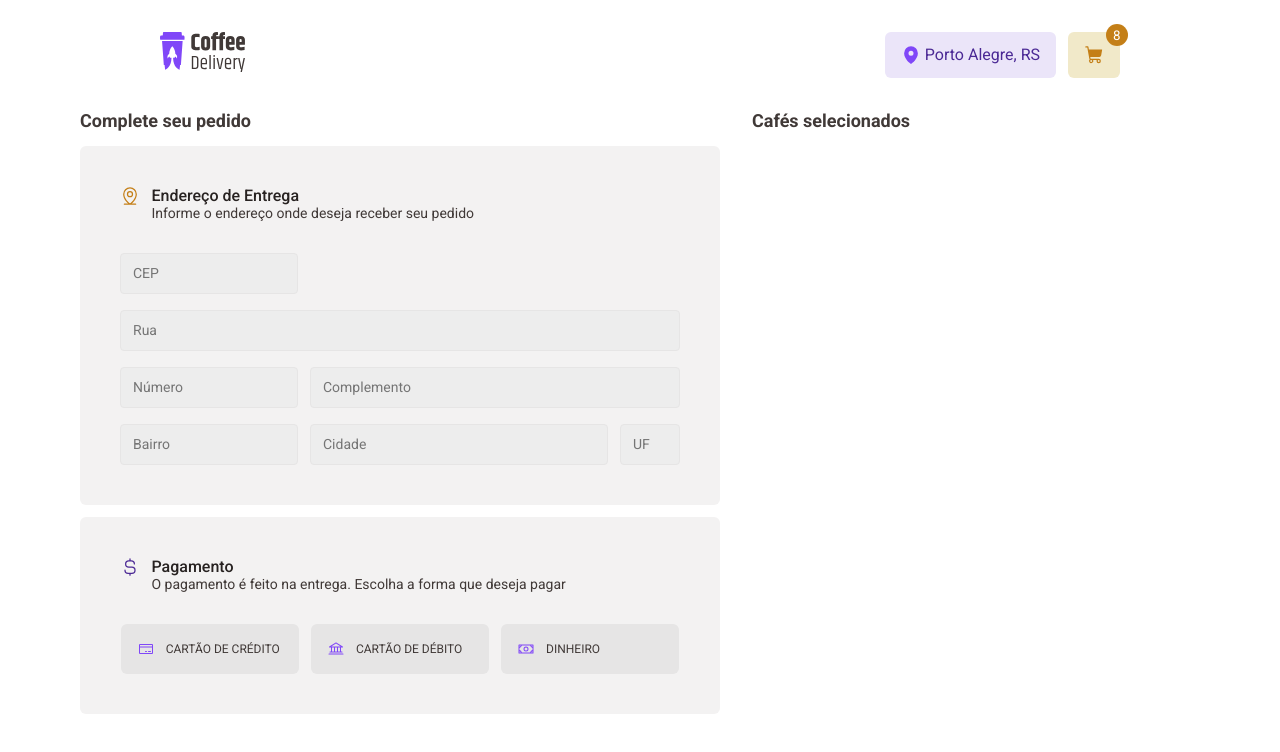
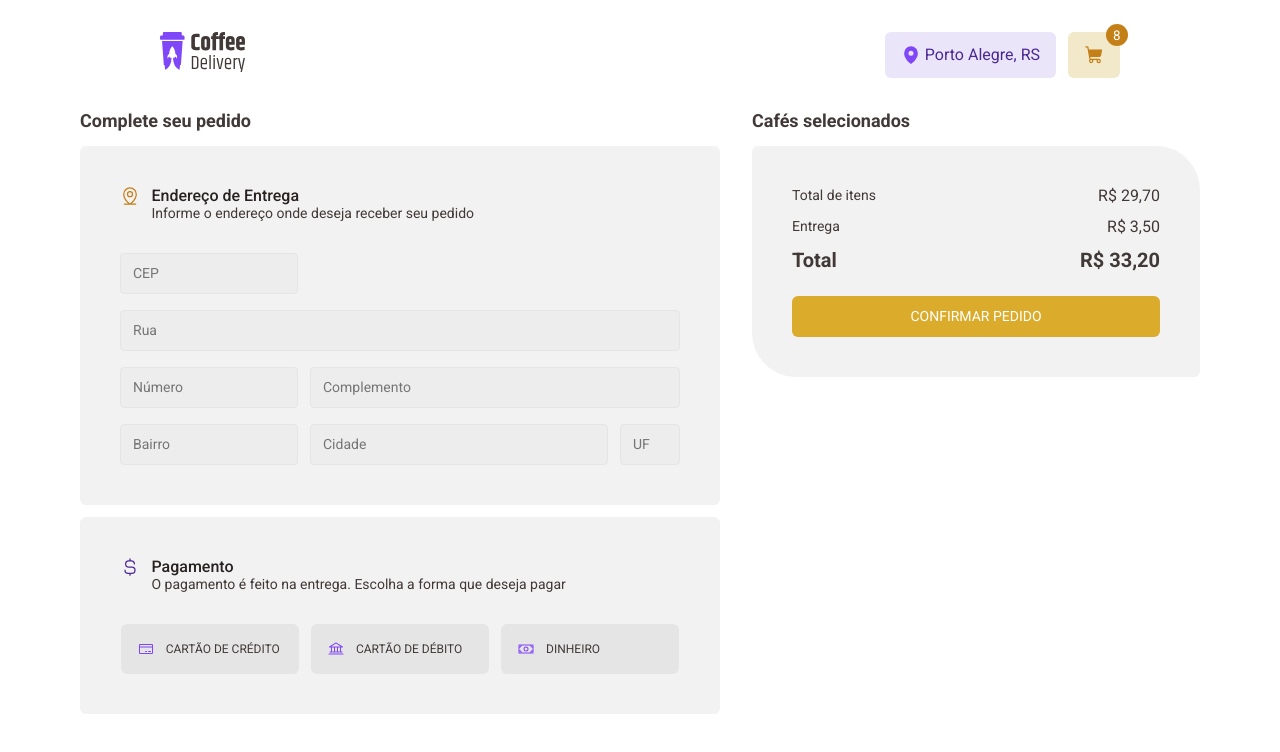
Before and after one commit to JoseLeandroNascimento/coffeeDelivery, a React (Vite) app: page /payment in a window 1280 px wide. Shown: the top 752 px of the page. Built offline with nearby package versions, Linux system fonts and the light colour scheme.

Commit message:
feat:resumo de info de pagamento

```diff
--- a/src/pages/home/style.ts
+++ b/src/pages/home/style.ts
@@ -1,5 +1,6 @@
 import styled from "styled-components"
 import background from "../../assets/background-header.svg"
+import { ButtonBase } from "../../styles/global"
 
 
 
@@ -8,16 +9,7 @@ export const Header = styled.header`
     justify-content: space-between;
     padding: 2rem 10rem;
 `
-export const ButtonBase = styled.button`
-    border: 0;
-    padding: .8rem 1rem;
-    border-radius: 6px;
-    display: flex;
-    align-items: center;
-    justify-content: center;
-    cursor: pointer;
 
-`
 
 export const LocaleIndicator = styled(ButtonBase)`
 
--- /dev/null
+++ b/src/pages/payment/components/ResumoPedido/index.tsx
@@ -0,0 +1,29 @@
+import { ButtonConfirmPedido, InfoPedidoContainer, LabelInfoPedido, ResumoInfoContainer, ResumoPedidoContainer, TotalPedido } from "./style";
+
+
+export function ResumoPedido() {
+
+    return (
+        <ResumoPedidoContainer>
+            <ResumoInfoContainer>
+                <InfoPedidoContainer>
+                    <LabelInfoPedido>
+                        <span className="label">Total de itens</span>
+                        <span className="valor">R$ 29,70</span>
+                    </LabelInfoPedido>
+                    <LabelInfoPedido>
+                        <span className="label">Entrega</span>
+                        <span className="valor">R$ 3,50</span>
+                    </LabelInfoPedido>
+                    <TotalPedido>
+                        <span className="label">Total</span>
+                        <span className="valor">R$ 33,20</span>
+                    </TotalPedido>
+                </InfoPedidoContainer>
+                <ButtonConfirmPedido>
+                    CONFIRMAR PEDIDO
+                </ButtonConfirmPedido>
+            </ResumoInfoContainer>
+        </ResumoPedidoContainer>
+    )
+}
--- /dev/null
+++ b/src/pages/payment/components/ResumoPedido/style.ts
@@ -0,0 +1,66 @@
+import styled from "styled-components";
+import { ButtonBase } from "../../../../styles/global";
+
+
+export const ResumoPedidoContainer = styled.div`
+
+    background-color: ${props => props.theme["gray-200"]};
+    border-radius: 6px 44px 6px 44px;
+    padding: 2.5rem;
+    width: 28rem;
+    max-height: 31.125rem;
+
+`
+
+export const ResumoInfoContainer = styled.div`
+
+    display: flex;
+    flex-direction: column;
+    gap: 1.5rem;
+`
+
+export const InfoPedidoContainer = styled.div`
+    display: flex;
+    flex-direction: column;
+    gap: .75rem;
+`
+
+export const LabelInfoPedido = styled.div`
+
+    display: flex;
+    justify-content: space-between;
+    align-items: center;
+
+    & span{
+
+        color: ${props=>props.theme["gray-400"]};
+    }
+
+    & span.label{
+        font-size: .875rem;
+    }
+
+    & span.valor{
+        font-size: 1rem;
+    }
+`
+
+export const TotalPedido = styled(LabelInfoPedido)`
+
+    font-weight: bold;
+    & span.label,span.valor{
+        font-size: 1.25rem;
+    }
+`
+
+export const ButtonConfirmPedido = styled(ButtonBase)`
+
+    background-color: ${props=>props.theme["yellow-300"]};
+    color: #fff;
+    font-size: .875rem;
+
+    &:hover{
+        background-color: ${props=>props.theme["yellow-900"]};
+    }
+
+`
--- a/src/pages/payment/index.tsx
+++ b/src/pages/payment/index.tsx
@@ -1,5 +1,6 @@
 import { Content } from "../../styles/global";
 import { EntregaForm } from "./components/entregaForm";
+import { ResumoPedido } from "./components/ResumoPedido";
 import { TipoPagamentoForm } from "./components/tipoPagamentoForm";
 import { BoxLeft, BoxRight, ContainerPayment, Title } from "./style";
 
@@ -20,6 +21,7 @@ export function PaymentPage() {
                 </BoxLeft>
                 <BoxRight>
                     <Title>Cafés selecionados</Title>
+                    <ResumoPedido/>
                 </BoxRight>
 
             </ContainerPayment>
--- a/src/styles/global.ts
+++ b/src/styles/global.ts
@@ -41,3 +41,14 @@ export const InputText = styled.input`
 
 
 `
+
+export const ButtonBase = styled.button`
+    border: 0;
+    padding: .8rem 1rem;
+    border-radius: 6px;
+    display: flex;
+    align-items: center;
+    justify-content: center;
+    cursor: pointer;
+
+`
```
